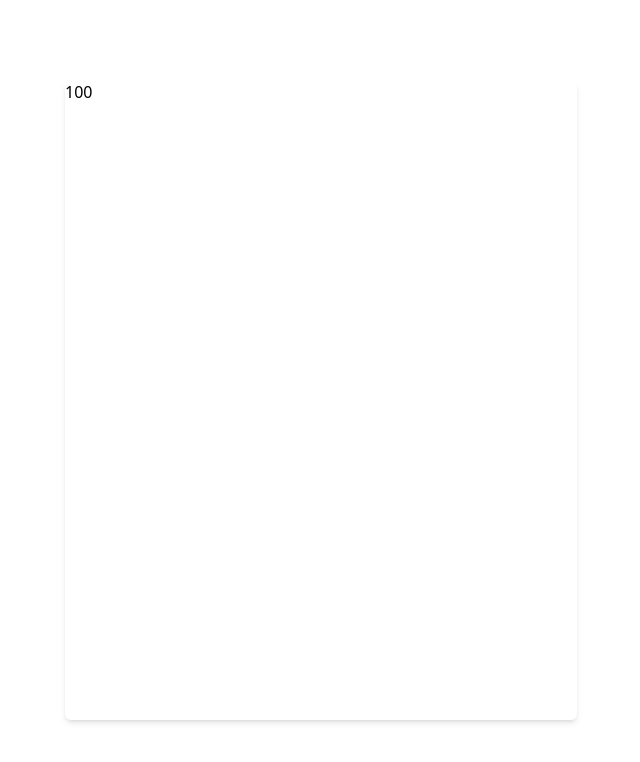
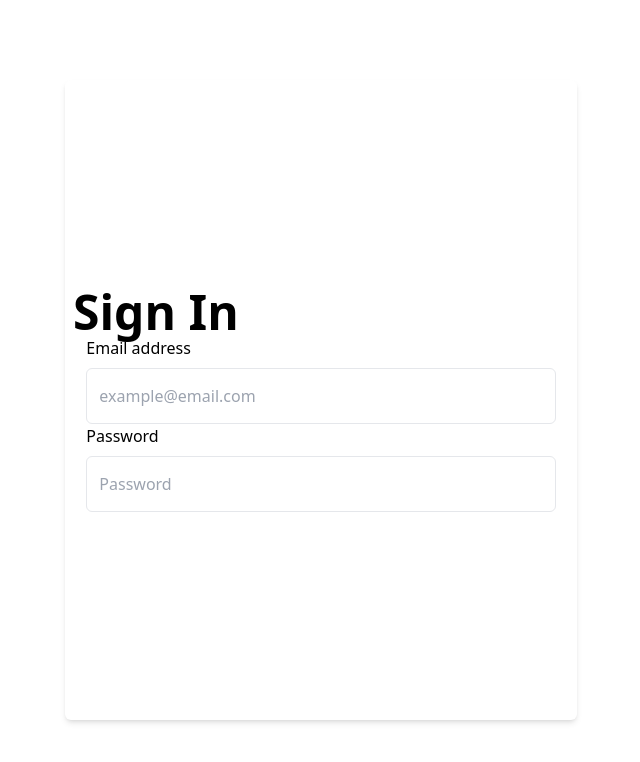
Before and after one commit to miarolfe/SwEngGroup30, a Next.js app in the folder front/life-insurance-front/: page /login in a window 1280 px wide. Shown: the top 762 px of the page, without its empty margins (319-959 px from the left). Built offline with nearby package versions, Linux system fonts and the light colour scheme.

Commit message:
Add textbox component

```diff
--- a/front/life-insurance-front/app/login/page.tsx
+++ b/front/life-insurance-front/app/login/page.tsx
@@ -1,9 +1,29 @@
 // import Navbar from "../components/Navbar/Navbar";
+
+import SingleLineTextBox from "@/components/SingleLineTextBox";
 
 const Login = () => {
   return (
     <div className="flex flex-row justify-center items-center h-screen">
-      <div className="bg-white h-4/5 w-2/5 rounded-md shadow-md">100</div>
+      <div className="flex flex-col justify-center items-center bg-white h-4/5 w-2/5 rounded-md shadow-md p">
+        <span className="w-full px-2">
+          <p className="font-bold text-5xl">Sign In</p>
+        </span>
+
+        {/* Email text box */}
+        <SingleLineTextBox
+          label="Email address"
+          placeholder="example@email.com"
+          type="email"
+        />
+
+        {/* Password text box */}
+        <SingleLineTextBox
+          label="Password"
+          placeholder="Password"
+          type="password"
+        />
+      </div>
     </div>
   );
 };
--- a/front/life-insurance-front/app/page.js
+++ b/front/life-insurance-front/app/page.js
@@ -6,7 +6,7 @@ import Header from '../components/Header';
 
 const Index = () => {
     return (
-        <div className="main-page">
+        <div className="font-serif main-page">
             <Head>
                 <title>
                     Munich Re Automation Solution Ltd
--- a/front/life-insurance-front/components/SingleLineTextBox.tsx
+++ b/front/life-insurance-front/components/SingleLineTextBox.tsx
@@ -0,0 +1,20 @@
+import React from "react";
+
+interface Props extends React.InputHTMLAttributes<HTMLInputElement> {
+  label: string;
+  placeholder: string;
+}
+
+const SingleLineTextBox = ({ label, ...props }: Props) => {
+  return (
+    <div className="w-11/12 flex flex-col">
+      <label>{label}</label>
+      <input
+        className="w-full h-14 border pl-3 pr-3 mt-2 rounded-md hover:border-sky-300 transition-colors"
+        {...props}
+      />
+    </div>
+  );
+};
+
+export default SingleLineTextBox;
```
